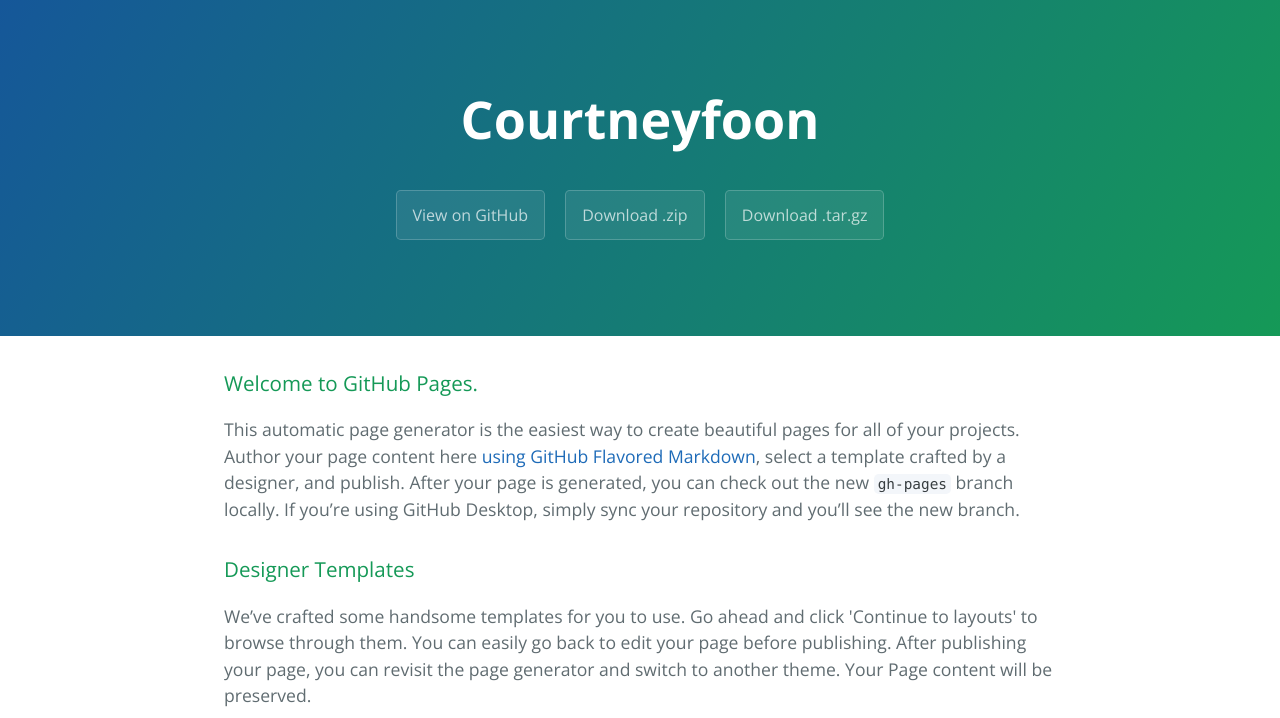
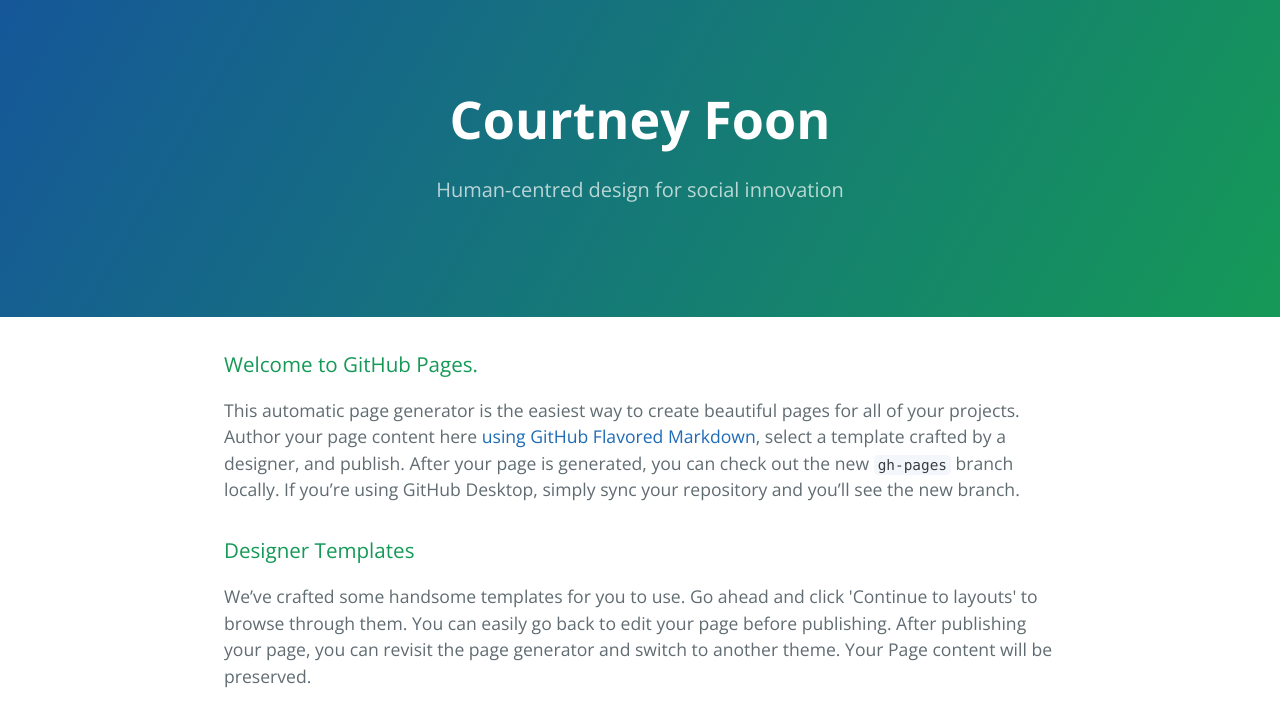
Before and after one commit to courtneyfoon/courtneyfoon, a plain HTML site: page index.html in a window 1280 px wide. Shown: the top 718 px of the page. Drawn offline with nearby package versions, Linux system fonts and the light colour scheme.

Commit message:
Update index.html

```diff
--- a/index.html
+++ b/index.html
@@ -2,7 +2,7 @@
 <html lang="en-us">
   <head>
     <meta charset="UTF-8">
-    <title>Courtneyfoon by courtneyfoon</title>
+    <title>Courtney Foon | Portfolio</title>
     <meta name="viewport" content="width=device-width, initial-scale=1">
     <link rel="stylesheet" type="text/css" href="stylesheets/normalize.css" media="screen">
     <link href='https://fonts.googleapis.com/css?family=Open+Sans:400,700' rel='stylesheet' type='text/css'>
@@ -11,11 +11,8 @@
   </head>
   <body>
     <section class="page-header">
-      <h1 class="project-name">Courtneyfoon</h1>
-      <h2 class="project-tagline"></h2>
-      <a href="https://github.com/courtneyfoon/courtneyfoon" class="btn">View on GitHub</a>
-      <a href="https://github.com/courtneyfoon/courtneyfoon/zipball/master" class="btn">Download .zip</a>
-      <a href="https://github.com/courtneyfoon/courtneyfoon/tarball/master" class="btn">Download .tar.gz</a>
+      <h1 class="project-name">Courtney Foon</h1>
+      <h2 class="project-tagline">Human-centred design for social innovation</h2>
     </section>
 
     <section class="main-content">
```
